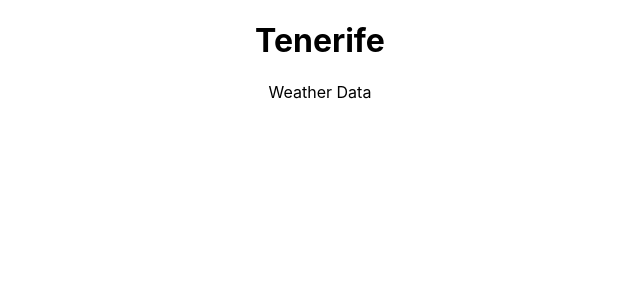
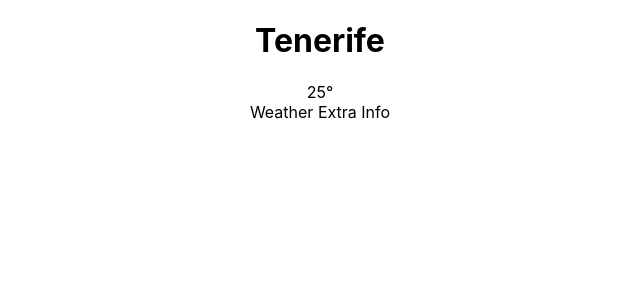
Before and after one commit to wilbercl/weather-app, a React (Create React App) app: page / in a window 1280 px wide. Shown: the top 300 px of the page, without its empty margins (320-960 px from the left). Built offline with nearby package versions, Linux system fonts and the light colour scheme.

Commit message:
Añadiendo parametros.

```diff
--- a/src/components/Location.js
+++ b/src/components/Location.js
@@ -1,7 +1,12 @@
 import React from 'react';
 
-const Location = () => (
-<div><h1>Tenerife</h1></div>
+const Location = ({city}) => (
+    // const city = props.city;
+    <div>
+        <h1>
+            {city}
+        </h1>
+    </div>
 );
 
 export default Location;
--- a/src/components/WeatherData.js
+++ b/src/components/WeatherData.js
@@ -1,7 +1,12 @@
 import React from 'react';
+import WeatherTemperature from './WeatherTemperature';
+import WeatherExtraInfo from './WeatherExtraInfo';
 
 const WeatherData = () => (
-<div>Weather Data</div>
+<div>
+    <WeatherTemperature></WeatherTemperature>
+    <WeatherExtraInfo></WeatherExtraInfo>
+</div>
 );
 
 export default WeatherData;
--- /dev/null
+++ b/src/components/WeatherExtraInfo.js
@@ -0,0 +1,7 @@
+import React from 'react';
+
+const WeatherExtraInfo = () => (
+<div>Weather Extra Info</div>
+);
+
+export default WeatherExtraInfo;
--- a/src/components/WeatherLocation.js
+++ b/src/components/WeatherLocation.js
@@ -4,7 +4,7 @@ import WeatherData from './WeatherData';
 
 const WeatherLocation = ()=>(
     <div>
-        <Location></Location>
+        <Location city={"Tenerife"}></Location>
         <WeatherData></WeatherData>
     </div>
 );
--- /dev/null
+++ b/src/components/WeatherTemperature.js
@@ -0,0 +1,7 @@
+import React from 'react';
+
+const WeatherTemperature = () => (
+<div>25°</div>
+);
+
+export default WeatherTemperature;
```
